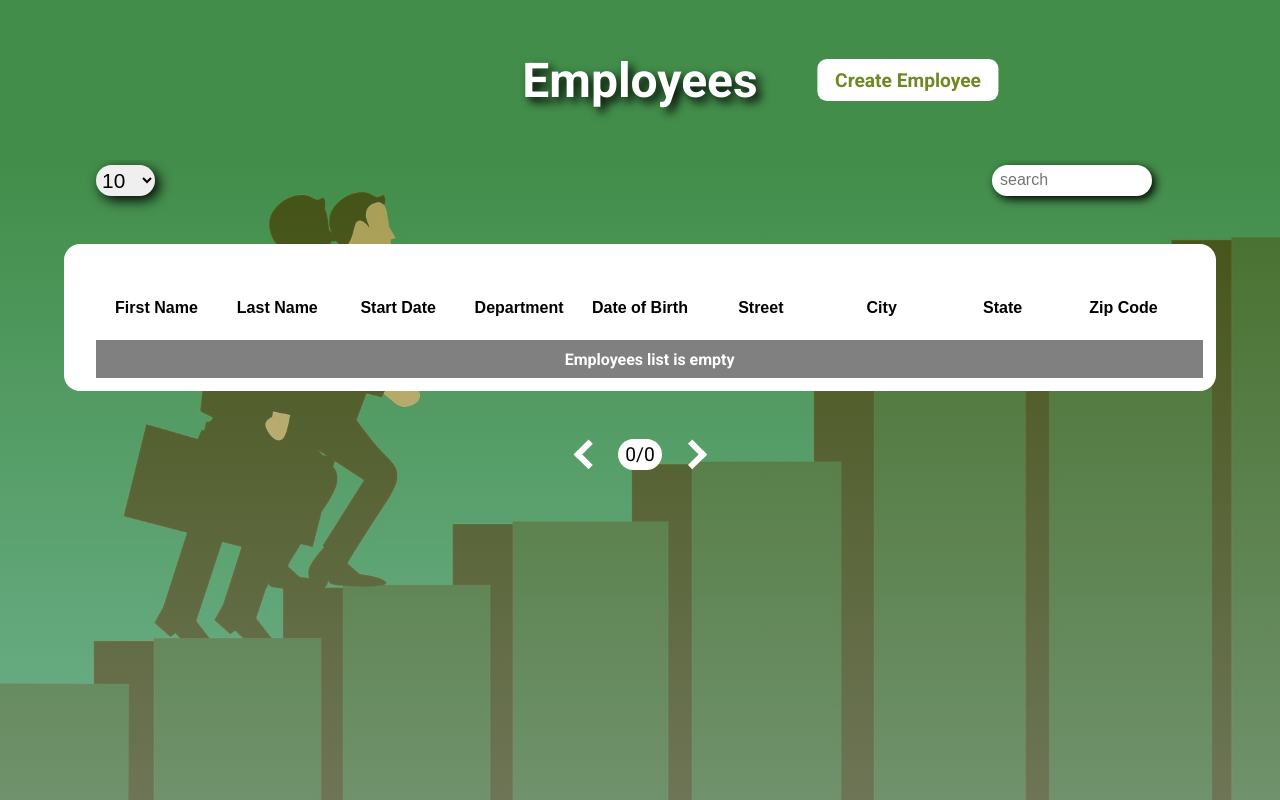
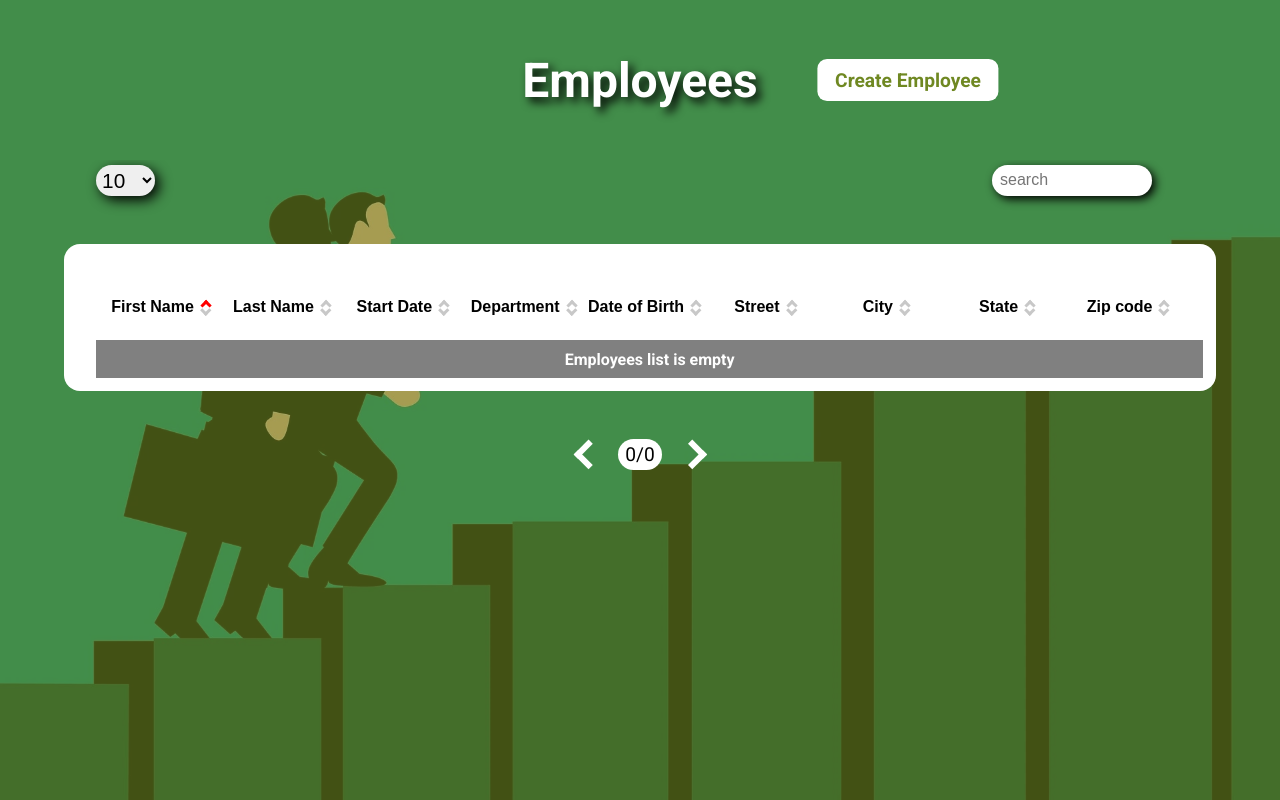
Before and after one commit to EliottAB/EliottAB-EliottAbadie_14_26072022, a React (Create React App) app: page /employees in a window 1280 px wide. Built offline with nearby package versions, Linux system fonts and the light colour scheme.

Commit message:
Able to change order of sort + visual row

```diff
--- a/src/components/Table.jsx
+++ b/src/components/Table.jsx
@@ -1,8 +1,9 @@
 import React from "react"
 import "../css/components/table.css"
 import { TableRow } from "./TableRow"
+import { TableHeadCase } from "./TableHeadCase"
 
-export function Table({sortedEmployees, sortEmployees, page}){
+export function Table({sortedEmployees, sortEmployees, page, lastSort}){
 
     return(
             <React.Fragment>
@@ -10,15 +11,15 @@ export function Table({sortedEmployees, sortEmployees, page}){
                     <table className="employeelist">
                         <thead>
                             <tr>
-                                <th><button onClick={()=>{sortEmployees("firstName")}}>First Name</button></th>
-                                <th><button onClick={()=>{sortEmployees("lastName")}}>Last Name</button></th>
-                                <th><button onClick={()=>{sortEmployees("startDate")}}>Start Date</button></th>
-                                <th><button onClick={()=>{sortEmployees("department")}}>Department</button></th>
-                                <th><button onClick={()=>{sortEmployees("birthDate")}}>Date of Birth</button></th>
-                                <th><button onClick={()=>{sortEmployees("street")}}>Street</button></th>
-                                <th><button onClick={()=>{sortEmployees("city")}}>City</button></th>
-                                <th><button onClick={()=>{sortEmployees("state")}}>State</button></th>
-                                <th><button onClick={()=>{sortEmployees("zip")}}>Zip Code</button></th>
+                                <TableHeadCase name="First Name" value="firstName" lastSort={lastSort} sortEmployees={sortEmployees}/>
+                                <TableHeadCase name="Last Name" value="lastName" lastSort={lastSort} sortEmployees={sortEmployees}/>
+                                <TableHeadCase name="Start Date" value="startDate" lastSort={lastSort} sortEmployees={sortEmployees}/>
+                                <TableHeadCase name="Department" value="department" lastSort={lastSort} sortEmployees={sortEmployees}/>
+                                <TableHeadCase name="Date of Birth" value="birthDate" lastSort={lastSort} sortEmployees={sortEmployees}/>
+                                <TableHeadCase name="Street" value="street" lastSort={lastSort} sortEmployees={sortEmployees}/>
+                                <TableHeadCase name="City" value="city" lastSort={lastSort} sortEmployees={sortEmployees}/>
+                                <TableHeadCase name="State" value="state" lastSort={lastSort} sortEmployees={sortEmployees}/>
+                                <TableHeadCase name="Zip code" value="zip" lastSort={lastSort} sortEmployees={sortEmployees}/>
                             </tr>
                         </thead>
                         <tbody>
--- /dev/null
+++ b/src/components/TableHeadCase.jsx
@@ -0,0 +1,30 @@
+import React, { useState } from 'react'
+
+export function TableHeadCase({name, value, lastSort, sortEmployees}) {
+
+  const [way, setway] = useState("asc")
+
+  function handleWay(){
+      if (way === "asc") {
+          setway("desc")
+          return "desc"
+      }
+      if (way === "desc") {
+          setway("asc")
+          return "asc"
+      }
+  }
+
+  return (
+    <th>
+      <button onClick={lastSort === value ? ()=>{sortEmployees(value, handleWay())} : ()=>{sortEmployees(value, "asc"); setway("asc")}}>
+          {name}
+          <div className="sortrows">
+              <span style={way === "asc" && lastSort === value ? {borderColor: "red"} : {borderColor: "rgb(200, 200, 200)"}}/>
+              <span style={way === "desc" && lastSort === value ? {borderColor: "red"} : {borderColor: "rgb(200, 200, 200)"}}/>
+          </div>
+      </button>
+    </th>
+  )
+
+}
--- a/src/css/components/table.css
+++ b/src/css/components/table.css
@@ -68,6 +68,28 @@ th button{
     border: none;
 }
 
+.sortrows{
+    display: inline-flex;
+    flex-direction: column;
+    transform: translate(.5em, -.35em);
+}
+
+.sortrows span{
+    display: inline-block;
+    height: .3em;
+    width: .3em;
+    border-top: .2em solid;
+    border-right: .2em solid;
+}
+
+.sortrows span:first-child{
+    transform: translateY(.2em) rotate(-45deg);
+}
+
+.sortrows span:last-child{
+    transform: rotate(135deg);
+}
+
 tbody tr{
     height: 6em;
 }
--- a/src/css/pages/home.css
+++ b/src/css/pages/home.css
@@ -1,5 +1,4 @@
 main{
-    min-height: calc(100vh - 10em);
     display: flex;
     justify-content: center;
     align-items: center;
--- a/src/index.css
+++ b/src/index.css
@@ -9,7 +9,7 @@ body {
   -moz-osx-font-smoothing: grayscale;
   font-size: 16px;
   font-family: "Roboto";
-  background: linear-gradient(#6f8822 20%, white 180%);
+  background: #6f8822;
   position: relative;
 }
 
@@ -25,7 +25,7 @@ code {
 }
 
 .backgroundImage{
-  position: absolute;
+  position: fixed;
   bottom: 0;
   left: 0;
   height: 100%;
--- a/src/pages/Employees.jsx
+++ b/src/pages/Employees.jsx
@@ -9,6 +9,7 @@ import "../css/pages/employees.css"
 export function Employees(){
 
     const defaultSort = "firstName"
+    const defaultWay = "asc"
     const employees = useSelector(state => state.employees)
 
     const [maxEmployees, setMaxEmployees] = useState(10)
@@ -18,6 +19,7 @@ export function Employees(){
         return _.chunk(baseValue, maxEmployees)
     })
     const [lastSort, setLastSort] = useState(defaultSort)
+    const [lastWay, setLastWay] = useState(defaultWay)
 
     const searchEmployees = useCallback(()=>{
 
@@ -52,20 +54,22 @@ export function Employees(){
 
     }, [employees])
 
-    const sortEmployees = useCallback((sort = lastSort)=>{
-
+    const sortEmployees = useCallback((sort = lastSort, way = lastWay)=>{
         setSortedEmployees(()=>{
             let searchedEmployees = employees
             if (document.querySelector(".searchemployee").value.length>0) {
                 searchedEmployees = searchEmployees()
             }
-            const baseValue = _.orderBy(searchedEmployees, [sort ? sort : lastSort], ["asc"])
+            const baseValue = _.orderBy(searchedEmployees, [sort ? key => key[sort].toLowerCase() : key => key[lastSort].toLowerCase()], [way])
             setLastSort(sort)
+            setLastWay(way)
             return _.chunk(baseValue, maxEmployees)
         })
 
-    }, [employees, maxEmployees, lastSort, setSortedEmployees, searchEmployees])
+    }, [employees, maxEmployees, lastSort, setSortedEmployees, searchEmployees, lastWay])
 
+
+    //this code is here to apply changes of maxEmployees modification. not inline beacause state is late
     useEffect(()=>{
         sortEmployees()
     }, [maxEmployees, sortEmployees])
@@ -78,15 +82,15 @@ export function Employees(){
 
                 <div className="controlltable">
                     <select className="maxrows" onChange={sortedEmployees[0] ? (e)=>{setPage(0); setMaxEmployees(parseInt(e.target.value))} : null}>
-                        <option value="10">10</option>
-                        <option value="25">25</option>
-                        <option value="50">50</option>
+                        <option value="1">10</option>
+                        <option value="2">25</option>
+                        <option value="3">50</option>
                         <option value="100">100</option>
                     </select>
-                    <input type="search" className="searchemployee" placeholder="search" onChange={(e)=>{setPage(0); sortEmployees()}}/>
+                    <input type="search" className="searchemployee" placeholder="search" onChange={()=>{setPage(0); sortEmployees()}}/>
                 </div>
 
-                <Table sortedEmployees={sortedEmployees} sortEmployees={sortEmployees} page={page}/>
+                <Table sortedEmployees={sortedEmployees} sortEmployees={sortEmployees} page={page} lastSort={lastSort}/>
 
                 <div className="pagination">
                     <button className="prevpage" onClick={()=>{setPage((page)=> page > 0 ? page - 1 : 0)}}><span>previous</span></button>
```
